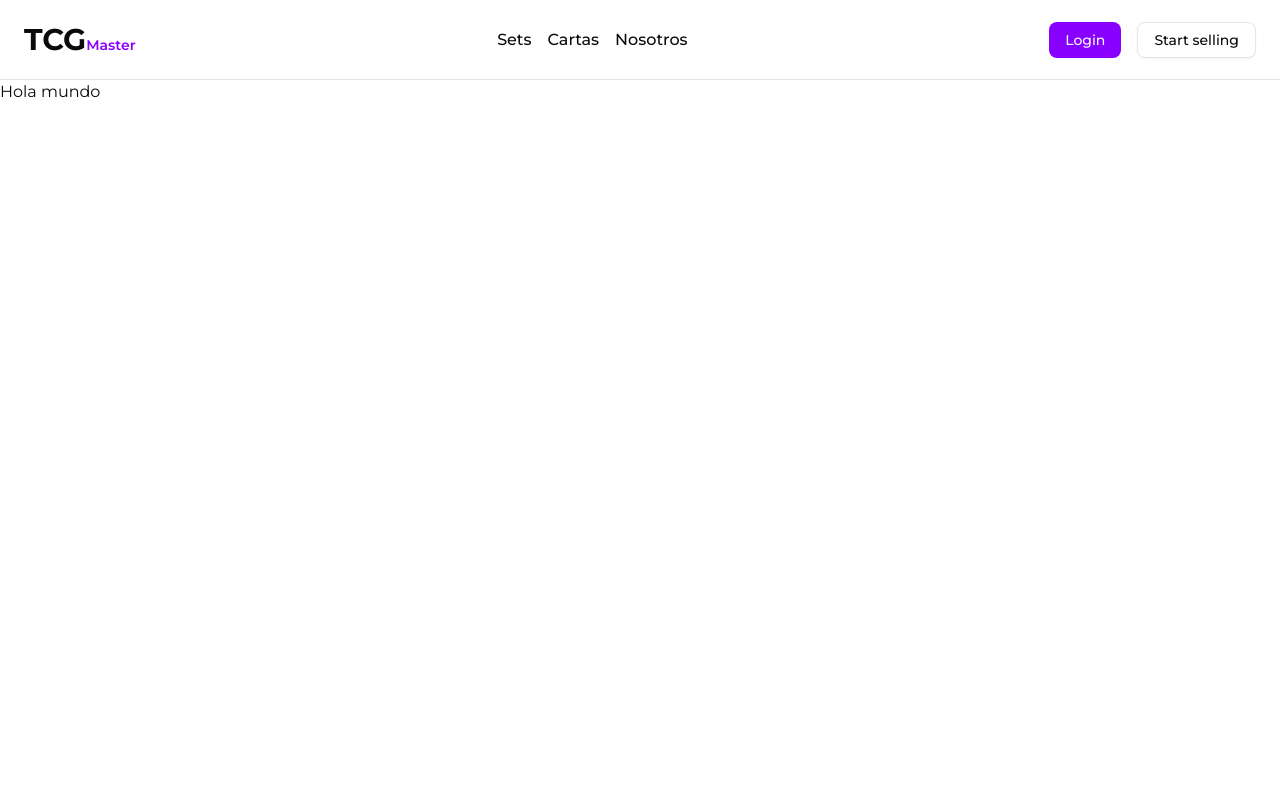
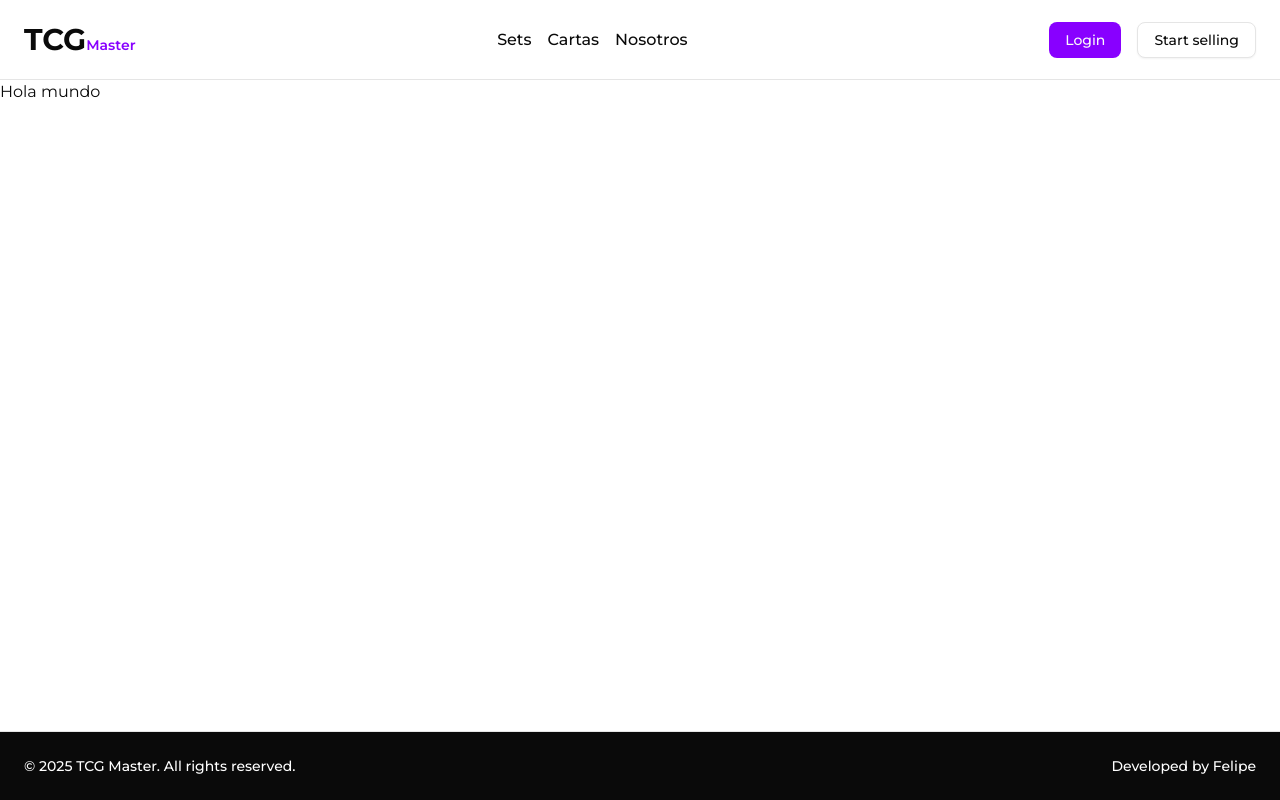
Before and after one commit to AFPedreros/latam-tcg, a Next.js app: page / in a window 1280 px wide. Built offline with nearby package versions, Linux system fonts and the light colour scheme.

Commit message:
feat: add Footer component and integrate it into HomeLayout

```diff
--- a/src/app/(home)/layout.tsx
+++ b/src/app/(home)/layout.tsx
@@ -1,3 +1,4 @@
+import { Footer } from "@/components/ui/footer";
 import { Navbar } from "@/components/ui/navbar";
 
 export default function HomeLayout({
@@ -8,7 +9,8 @@ export default function HomeLayout({
   return (
     <div className="flex min-h-screen flex-col">
       <Navbar />
-      {children}
+      <div className="flex-1">{children}</div>
+      <Footer />
     </div>
   );
 }
--- /dev/null
+++ b/src/components/ui/footer.tsx
@@ -0,0 +1,8 @@
+export const Footer = () => {
+  return (
+    <footer className="flex border-t justify-between bg-foreground text-background font-medium p-6 text-sm">
+      <span>© 2025 TCG Master. All rights reserved.</span>
+      <span>Developed by Felipe</span>
+    </footer>
+  );
+};
```
